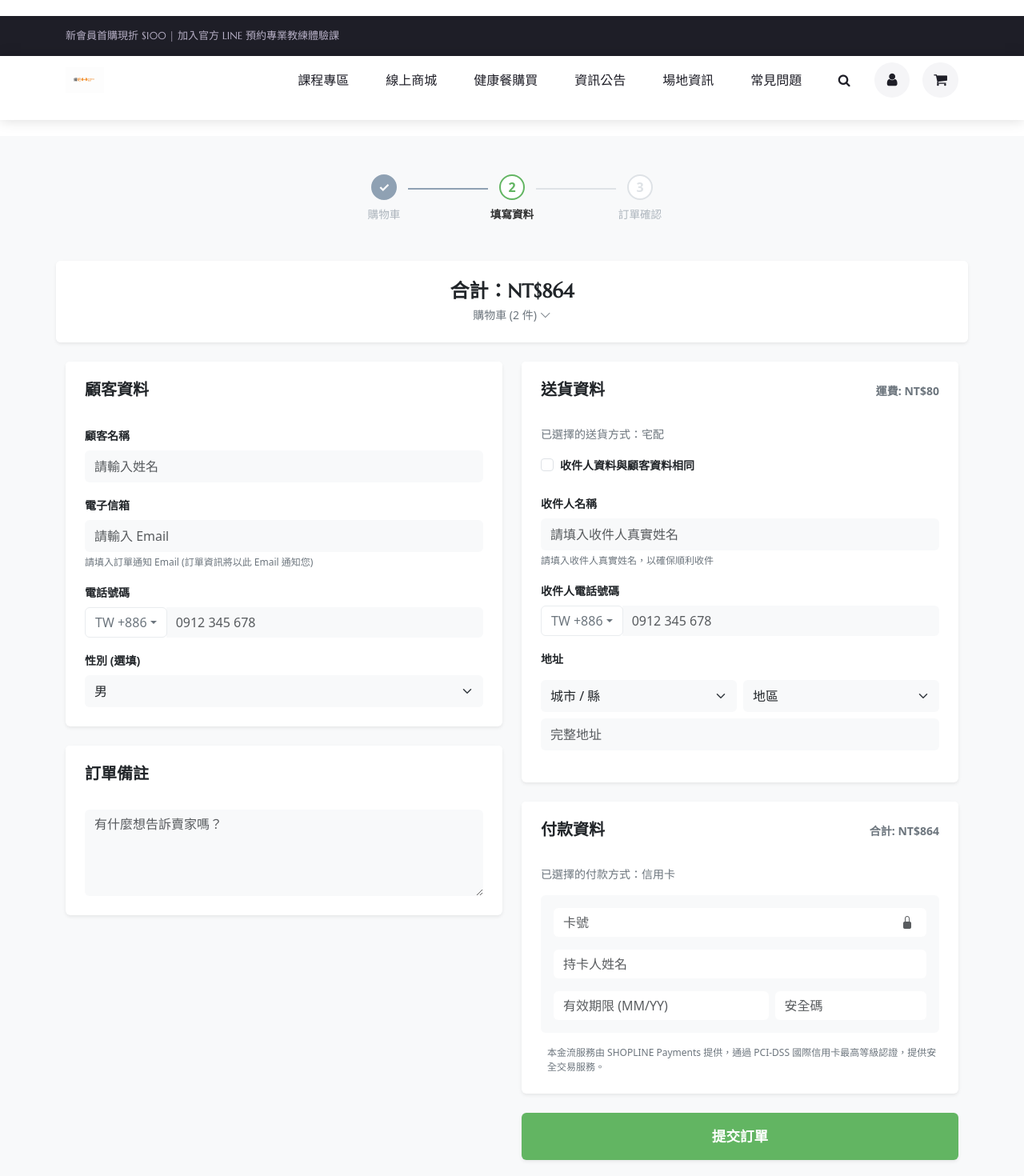
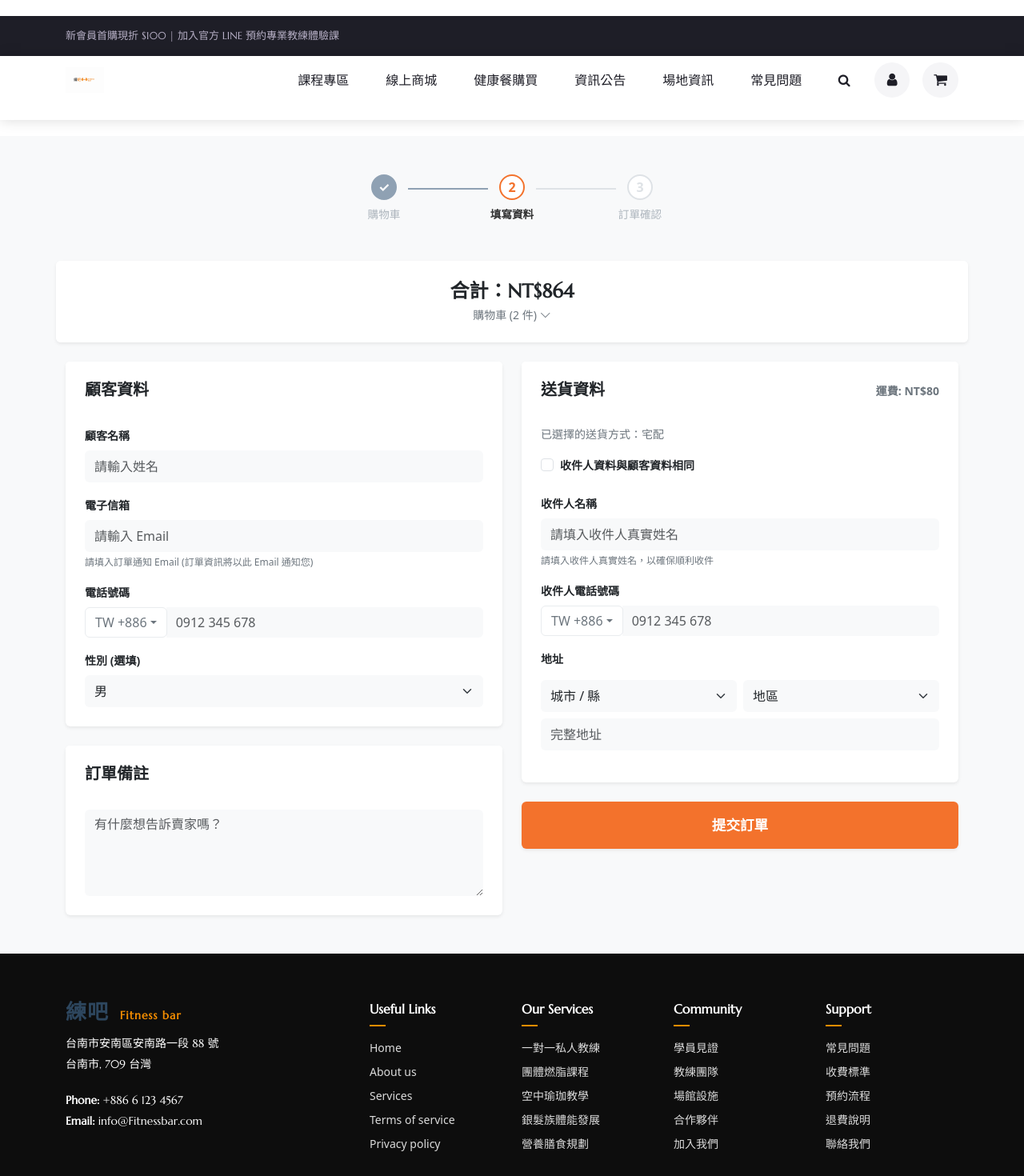
Before and after one commit to hanyi85/gym-vue, a Vue app in the folder gym-vue/: page /shop/booking in a window 1280 px wide. Shown: the top 1470 px of the page at 80% size. Built offline with nearby package versions, Linux system fonts and the light colour scheme.

Commit message:
修改按鈕顏色，刪除付款資訊，增加產品頁面banner

```diff
--- a/gym-vue/src/views/shop/Shop-Booking.vue
+++ b/gym-vue/src/views/shop/Shop-Booking.vue
@@ -220,32 +220,7 @@ const goToBookingSuccess = () => {
             </div>
           </div>
 
-          <div class="card border-0 shadow-sm mb-4">
-            <div class="card-header bg-white border-bottom-0 pt-4 px-4 d-flex justify-content-between align-items-center">
-              <h5 class="fw-bold mb-0">付款資料</h5>
-              <span class="small text-secondary fw-bold">合計: NT${{ totalAmount }}</span>
-            </div>
-            <div class="card-body p-4">
-              <div class="mb-3 small text-secondary">已選擇的付款方式：信用卡</div>
-              <div class="payment-box p-3 rounded" style="background-color: #f8f9fa;">
-                <div class="form-group mb-3 position-relative">
-                  <input type="text" class="form-control border-0 bg-white" placeholder="卡號">
-                  <i class="bi bi-lock-fill position-absolute end-0 top-50 translate-middle-y me-3 text-muted"></i>
-                </div>
-                <div class="form-group mb-3">
-                  <input type="text" class="form-control border-0 bg-white" placeholder="持卡人姓名">
-                </div>
-                <div class="row g-2">
-                  <div class="col-7"><input type="text" class="form-control border-0 bg-white" placeholder="有效期限 (MM/YY)"></div>
-                  <div class="col-5"><input type="text" class="form-control border-0 bg-white" placeholder="安全碼"></div>
-                </div>
-              </div>
-              <div class="mt-3 x-small text-secondary d-flex align-items-start gap-2">
-                <i class="bi bi-shield-check-fill text-gym-green fs-5"></i>
-                <span>本金流服務由 SHOPLINE Payments 提供，通過 PCI-DSS 國際信用卡最高等級認證，提供安全交易服務。</span>
-              </div>
-            </div>
-          </div>
+
 
           <button class="btn btn-gym-green w-100 py-3 fw-bold shadow-sm rounded" style="font-size: 1.1rem;" @click="goToBookingSuccess()">
             提交訂單
@@ -260,15 +235,15 @@ const goToBookingSuccess = () => {
 <style scoped>
 /* 📍 核心佈局樣式 */
 .btn-gym-green {
-  background-color: #62b562;
+  background-color: #f3722c;
   color: white;
   border: none;
 }
 .btn-gym-green:hover {
-  background-color: #52a452;
+  background-color: #f3722c;
   color: white;
 }
-.text-gym-green { color: #62b562; }
+.text-gym-green { color: #f3722c; }
 .x-small { font-size: 0.75rem; }
 
 /* 📍 自定義進度條 */
@@ -288,7 +263,7 @@ const goToBookingSuccess = () => {
 }
 .step-label { font-size: 0.85rem; margin-top: 8px; color: #adb5bd; }
 
-.step-item.active .step-circle { border-color: #62b562; color: #62b562; }
+.step-item.active .step-circle { border-color: #f3722c; color: #f3722c; }
 .step-item.active .step-label { color: #333; font-weight: bold; }
 
 .step-item.completed .step-circle {
@@ -313,6 +288,6 @@ const goToBookingSuccess = () => {
 .form-control:focus {
   box-shadow: none;
   background-color: #fff !important;
-  border: 1px solid #62b562 !important;
+  border: 1px solid #f3722c !important;
 }
 </style>
--- a/gym-vue/src/views/shop/Shop-BookingSuccess.vue
+++ b/gym-vue/src/views/shop/Shop-BookingSuccess.vue
@@ -235,7 +235,7 @@ const toggleCart = () => isCartExpanded.value = !isCartExpanded.value;
 
 <style scoped>
 .btn-gym-green {
-  background-color: #62b562;
+  background-color: #f3722c;
   color: white;
   border: none;
 }
@@ -289,7 +289,7 @@ const toggleCart = () => isCartExpanded.value = !isCartExpanded.value;
   font-weight: bold; color: #dee2e6; z-index: 2;
 }
 .step-label { font-size: 0.85rem; margin-top: 8px; color: #adb5bd; }
-.step-item.active .step-circle { border-color: #62b562; color: #62b562; }
+.step-item.active .step-circle { border-color: #f3722c; color: #f3722c; }
 .step-item.active .step-label { color: #333; font-weight: bold; }
 .step-item.completed .step-circle { background-color: #8fa1b3; border-color: #8fa1b3; color: white; font-size: 0; }
 .step-item.completed .step-circle::after { content: '✓'; font-size: 16px; }
--- a/gym-vue/src/views/shop/Shop-cart.vue
+++ b/gym-vue/src/views/shop/Shop-cart.vue
@@ -206,6 +206,8 @@ const goToCheckout = () => {
                   <label class="form-label small fw-bold">送貨方式</label>
                   <select class="form-select bg-light border-0 py-2">
                     <option>宅配 (黑貓宅急便/新竹物流)</option>
+                    <option>超商 取貨不付款</option>
+                    <option>超商 取貨付款</option>
                   </select>
                   <div class="p-3 mt-2 rounded x-small text-secondary" style="background-color: #f8f9fa;">
                     採用黑貓宅急便、新竹物流等配送。本島未達門檻運費 NT$80。
@@ -213,7 +215,13 @@ const goToCheckout = () => {
                 </div>
                 <div class="col-12">
                   <label class="form-label small fw-bold">付款方式</label>
-                  <select class="form-select bg-light border-0 py-2"><option>信用卡 (一次付清)</option></select>
+                  <select class="form-select bg-light border-0 py-2">
+                    <option>貨到付款</option>
+                    <option>PayPal</option>
+                    <option>綠界</option>
+                    <option>LinePay</option>
+                    <option>藍新</option>
+                  </select>
                 </div>
               </div>
             </div>
@@ -262,7 +270,7 @@ const goToCheckout = () => {
   font-weight: bold; color: #dee2e6; z-index: 2;
 }
 .step-label { font-size: 0.85rem; margin-top: 8px; color: #adb5bd; }
-.step-item.active .step-circle { border-color: #62b562; color: #62b562; }
+.step-item.active .step-circle { border-color: #f3722c; color: #f3722c; }
 .step-item.active .step-label { color: #333; font-weight: bold; }
 
 .step-line { height: 2px; width: 100px; background: #dee2e6; margin-bottom: 25px; margin-left: -10px; margin-right: -10px; }
@@ -270,7 +278,7 @@ const goToCheckout = () => {
 /* 📍 統一標題與輸入框風格 */
 h5 { font-size: 1.15rem; }
 .form-select, .form-control { font-size: 0.9rem; }
-.form-select:focus { border: 1px solid #62b562 !important; box-shadow: none; background-color: #fff !important; }
+.form-select:focus { border: 1px solid #f3722c !important; box-shadow: none; background-color: #fff !important; }
 
 /* 📍 數量選擇器優化 */
 .qty-selector { width: 120px; }
@@ -278,8 +286,8 @@ h5 { font-size: 1.15rem; }
 .qty-selector button { background: #fff; border-color: #dee2e6; }
 
 /* 其他既有樣式... */
-.text-gym-green { color: #62b562; }
-.btn-gym-green { background-color: #62b562; color: white; border: none; }
+.text-gym-green { color: #f3722c; }
+.btn-gym-green { background-color: #f3722c; color: white; border: none; }
 .hide-scrollbar::-webkit-scrollbar { display: none; }
 .dot { width: 10px; height: 10px; background-color: #dee2e6; border-radius: 50%; cursor: pointer; }
 .dot.active { background-color: #ff8c00; }
--- a/gym-vue/src/views/shop/Shop-orderDetail.vue
+++ b/gym-vue/src/views/shop/Shop-orderDetail.vue
@@ -231,7 +231,7 @@ const reAddToCart = () => {
 
 /* 📍 再次加入購物車按鈕樣式 */
 .btn-dark-gray {
-  background-color: #555; /* 深灰色背景 */
+  background-color: #f3722c; /* 深灰色背景 */
   color: white;
   border: none;
   border-radius: 4px;
--- a/gym-vue/src/views/shop/Shop-product.vue
+++ b/gym-vue/src/views/shop/Shop-product.vue
@@ -1,6 +1,7 @@
 <script setup>
 
 import { ref } from 'vue';
+import Banner from '@/components/banner.vue'
 
 
 
@@ -99,6 +100,7 @@ const updateTitle = (name) => { activeCategory.value = name; };
 
 
 <template>
+  <banner title="線上商城" subtitle="專業健身補給，助力你的每一個突破" />
 
   <div class="shop-page container py-4">
 
```
